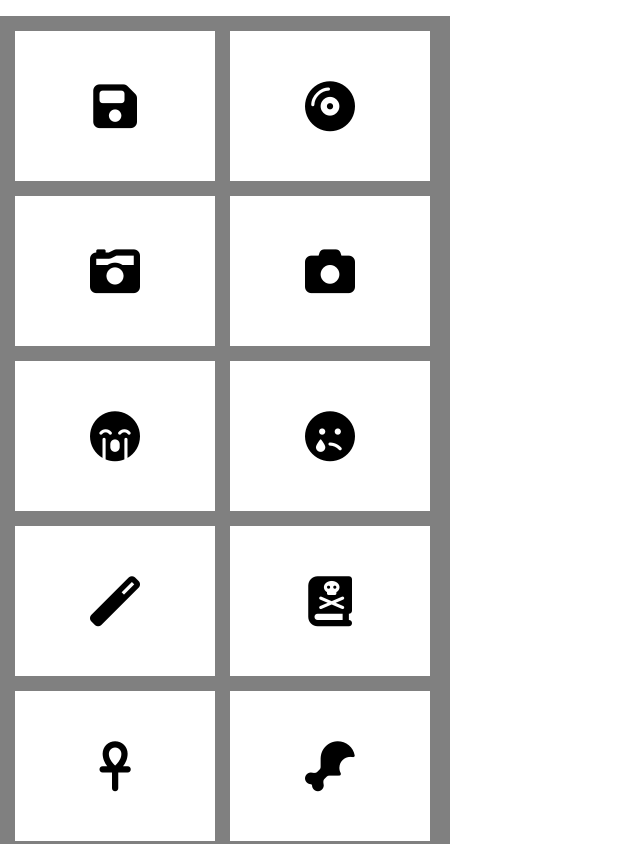
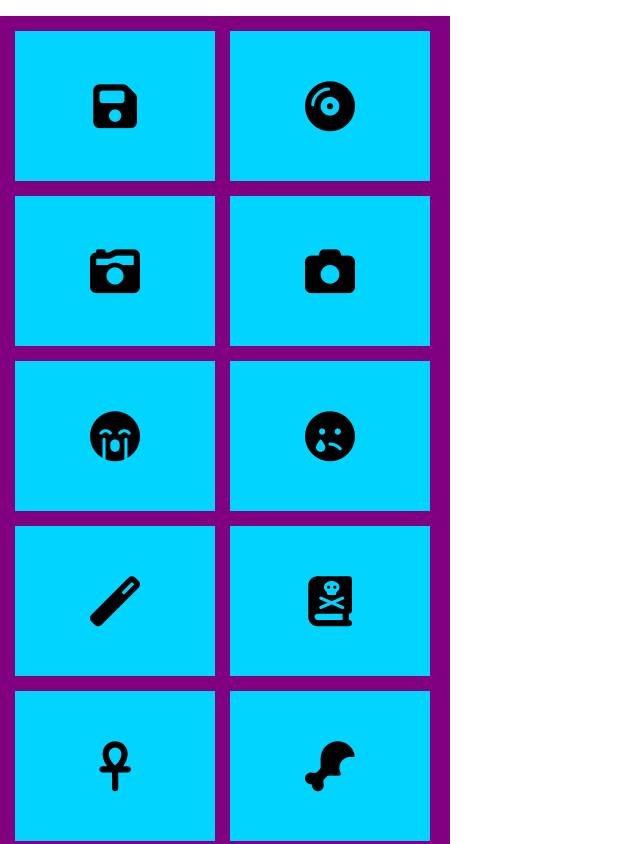
Before and after one commit to Makcnm2012/HTMLCSS2020-2-, a plain HTML site: page docs/index.html in a window 1280 px wide. Shown: the top 844 px of the page, without its empty margins (0-640 px from the left). Drawn offline with Linux system fonts and the light colour scheme.

Commit message:
Update style.css

```diff
--- a/docs/style.css
+++ b/docs/style.css
@@ -10,7 +10,7 @@ body {
     flex-wrap: wrap;
     width: 100%;
     max-width: 420px;
-    background-color: gray;
+    background-color: purple;
     padding: 15px;
 }
 
@@ -21,7 +21,7 @@ body {
     font-size: 50px;
     width: 200px;
     height: 150px;
-    background-color: #fff;
+    background-color: #00d4ff;
 }
 
 .box-list li:nth-last-child(n+3) {
```
